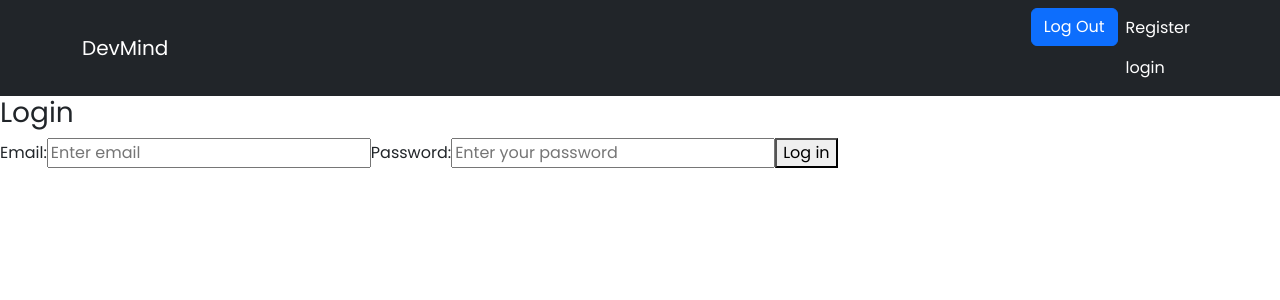
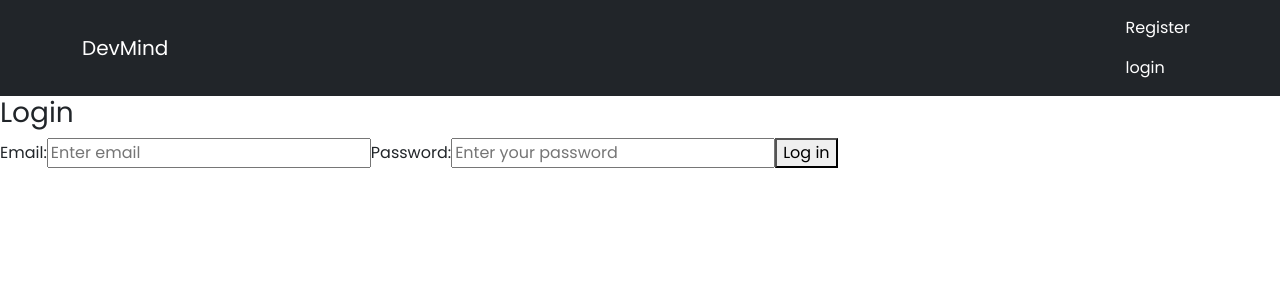
Before and after one commit to kaveenexe/IDEWithAI, a React (Create React App) app in the folder frontend/: page /login in a window 1280 px wide. Shown: the top 300 px of the page. Built offline with nearby package versions, Linux system fonts and the light colour scheme.

Commit message:
Setting the Initial Auth Status | useEffect
navbar shows logged user's email
if not user logged in it will shows register, login

```diff
--- a/frontend/src/components/Navbar/Navbar.jsx
+++ b/frontend/src/components/Navbar/Navbar.jsx
@@ -4,9 +4,11 @@ import Navbar from "react-bootstrap/Navbar";
 import Button from "react-bootstrap/Button";
 import { useLogout } from "../../hooks/useLogout";
 import "./Navbar.css";
+import { useAuthContext } from "../../hooks/useAuthContext";
 
 function ContainerInsideExample() {
   const { logout } = useLogout();
+  const { user } = useAuthContext();
 
   const handleClick = () => {
     logout();
@@ -19,9 +21,13 @@ function ContainerInsideExample() {
           DevMind
         </Navbar.Brand>
         <Nav className="justify-content-end">
-          <div>
+          {user && (
+            <div className="navbar_font">
+              <span>{user.email}</span>
               <Button onClick={handleClick}>Log Out</Button>
             </div>
+          )}
+          {!user && (
             <div>
               <Nav.Link href="#features" className="navbar_font">
                 Register
@@ -30,6 +36,7 @@ function ContainerInsideExample() {
                 login
               </Nav.Link>
             </div>
+          )}
         </Nav>
       </Container>
     </Navbar>
--- a/frontend/src/context/AuthContext.js
+++ b/frontend/src/context/AuthContext.js
@@ -1,4 +1,4 @@
-import { createContext, useReducer } from 'react'
+import { createContext, useReducer, useEffect } from 'react'
 
 export const AuthContext = createContext()
 
@@ -18,6 +18,14 @@ export const AuthContextProvider = ({ children }) => {
     user: null
   })
 
+  useEffect(() => {
+    const user = JSON.parse(localStorage.getItem('user'))
+
+    if (user) {
+      dispatch({ type: 'LOGIN', payload: user })
+    }
+  }, [])
+
   console.log('AuthContext state:', state)
 
   return (
```
Lines whose indentation alone changed are shown as unchanged.
